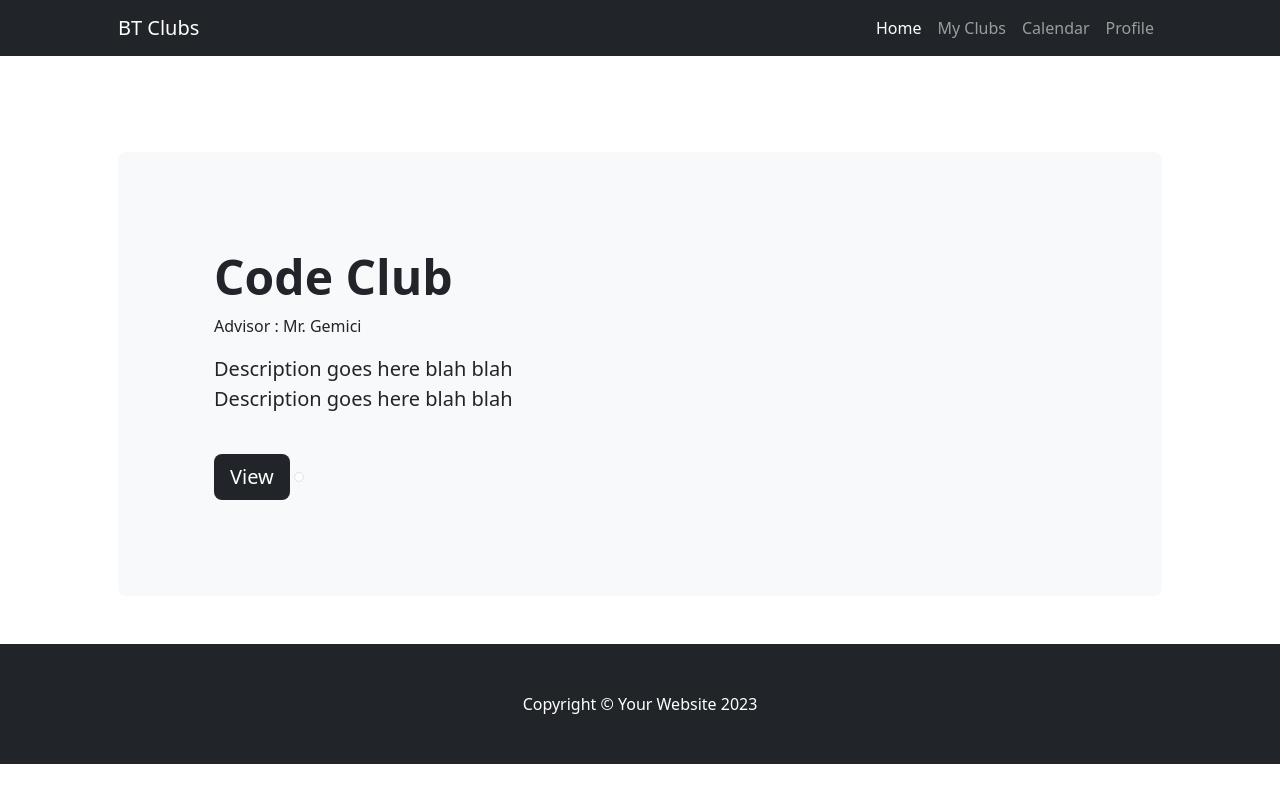
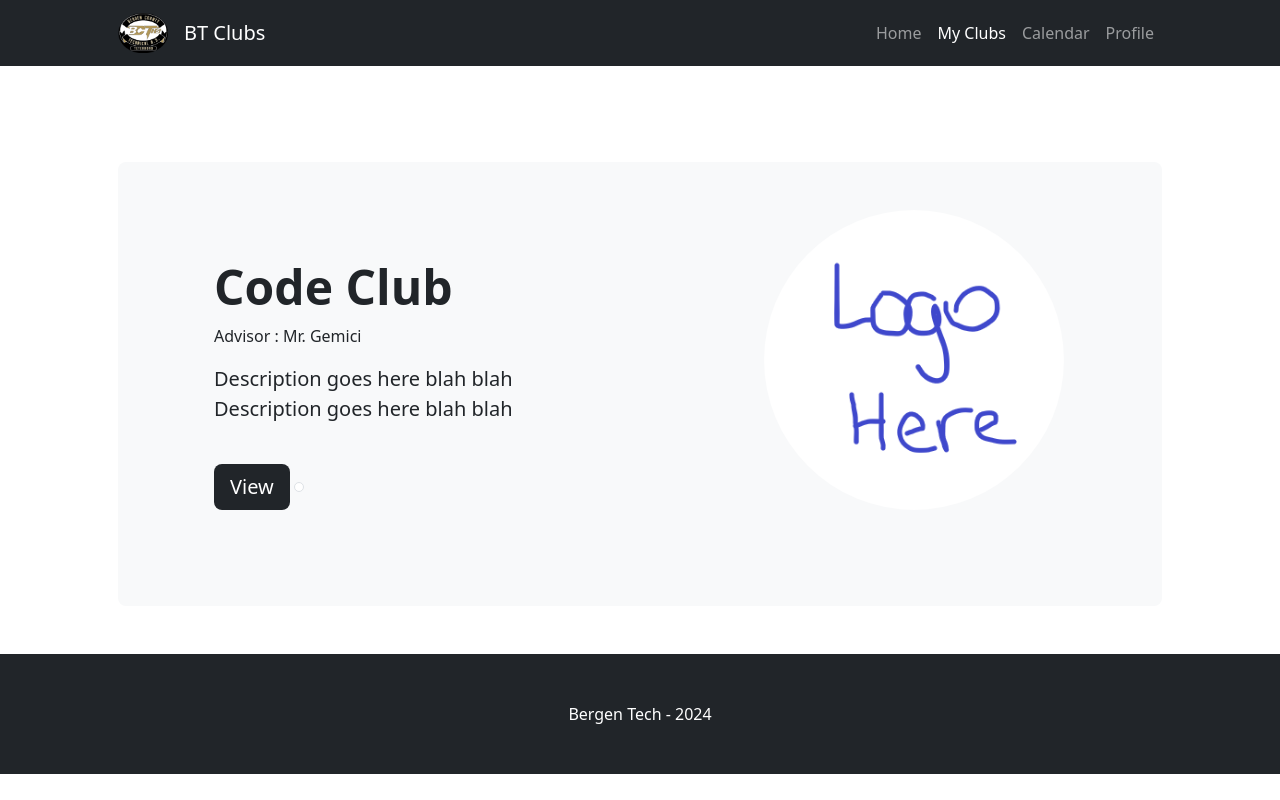
Before and after one commit to n0ahk1m/bt-club-app, a Flask app: page /clubs in a window 1280 px wide. Run offline with Flask 3, Linux system fonts and the light colour scheme; some libraries are stand-ins or nearby versions.

Commit message:
added images and placeholders html

```diff
--- a/templates/base.html
+++ b/templates/base.html
@@ -17,14 +17,15 @@
         <!-- Responsive navbar-->
         <nav class="navbar navbar-expand-lg navbar-dark bg-dark">
             <div class="container px-lg-5">
+                <a class="navbar-brand" href="/"><img src="static\images\TeterboroLogo.png" style='width:50px ;height:40px'alt=""></a>
                 <a class="navbar-brand" href="/">BT Clubs</a>
                 <button class="navbar-toggler" type="button" data-bs-toggle="collapse" data-bs-target="#navbarSupportedContent" aria-controls="navbarSupportedContent" aria-expanded="false" aria-label="Toggle navigation"><span class="navbar-toggler-icon"></span></button>
                 <div class="collapse navbar-collapse" id="navbarSupportedContent">
                     <ul class="navbar-nav ms-auto mb-2 mb-lg-0">
-                        <li class="nav-item"><a class="nav-link active" aria-current="page" href="/">Home</a></li>
-                        <li class="nav-item"><a class="nav-link" href="/clubs">My Clubs</a></li>
-                        <li class="nav-item"><a class="nav-link" href="#!">Calendar</a></li>
-                        <li class="nav-item"><a class="nav-link" href="#!">Profile</a></li>
+                        <li class="nav-item"><a class="nav-link {{'active' if active_page == 'home'}}" aria-current="page" href="/">Home</a></li>
+                        <li class="nav-item"><a class="nav-link {{'active' if active_page == 'clubs'}}" aria-current="page" href="/clubs">My Clubs</a></li>
+                        <li class="nav-item"><a class="nav-link" aria-current="page" href="#!">Calendar</a></li>
+                        <li class="nav-item"><a class="nav-link {{'active' if active_page == 'profile'}}" aria-current="page" href="#!">Profile</a></li>
                     </ul>
                 </div>
             </div>
@@ -33,7 +34,7 @@
         {%endblock%}
         <!-- Footer-->
         <footer class="py-5 bg-dark">
-            <div class="container"><p class="m-0 text-center text-white">Copyright &copy; Your Website 2023</p></div>
+            <div class="container"><p class="m-0 text-center text-white">Bergen Tech - 2024</p></div>
         </footer>
         <!-- Bootstrap core JS-->
         <script src="https://cdn.jsdelivr.net/npm/bootstrap@5.2.3/dist/js/bootstrap.bundle.min.js"></script>
--- a/templates/clubs.html
+++ b/templates/clubs.html
@@ -1,6 +1,6 @@
 {%extends "base.html"%}
 {%block title%}BT CLUB APP{%endblock%}
-{%set active_page = 'home'%}
+{%set active_page = 'clubs'%}
 {%block content%}
 <!-- Page Content-->
 <!-- Header-->
@@ -8,6 +8,7 @@
     <br><br>
     <div class="container px-lg-5">
         <div class="p-4 p-lg-5 bg-light rounded-3">
+            <img src="static\images\placeholder.png" style="margin-right:50px; float:right; width:300px; height:300px; border-radius:50%" alt="">
             <div class="m-4 m-lg-5">
                 <h1 class="display-5 fw-bold">Code Club</h1>
                 <p class="fs-6">Advisor : Mr. Gemici </p>
--- a/templates/home.html
+++ b/templates/home.html
@@ -8,7 +8,9 @@
     <br><br><br><br>
     <div class="container px-lg-5">
         <div class="p-4 p-lg-5 bg-light rounded-3">
+            <img src="static\images\TeterboroLogo.png" style="float:right" alt="">
             <div class="m-4 m-lg-5">
+
                 <h1 class="display-5 fw-bold">Bergen Tech Club App</h1>
                 <p class="fs-4">Welcome to the Official Club Management Website for Bergen Tech! </p>
                 <a class="btn btn-primary btn-lg bg-dark" href="/login">Login</a>
--- a/templates/login.html
+++ b/templates/login.html
@@ -1,6 +1,6 @@
 {%extends "base.html"%}
 {%block title%}BT CLUB APP{%endblock%}
-{%set active_page = 'home'%}
+{%set active_page = 'login'%}
 {%block content%}
 <!-- Page Content-->
 <!-- Header-->
--- a/templates/register.html
+++ b/templates/register.html
@@ -1,6 +1,6 @@
 {%extends "base.html"%}
 {%block title%}BT CLUB APP{%endblock%}
-{%set active_page = 'home'%}
+{%set active_page = 'register'%}
 {%block content%}
 <!-- Page Content-->
 <!-- Header-->
```
Also changed, not shown: static/images/TeterboroLogo.png (added), static/images/placeholder.png (added).
